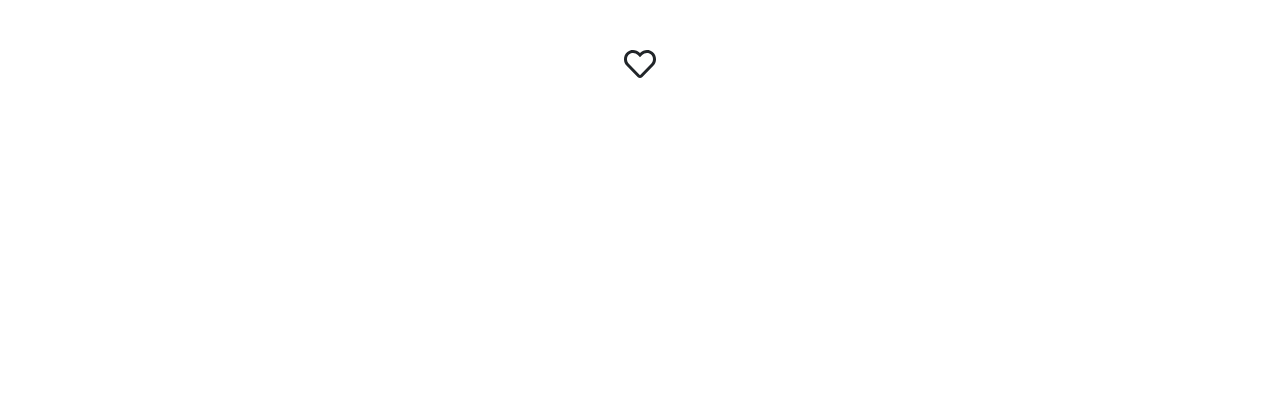
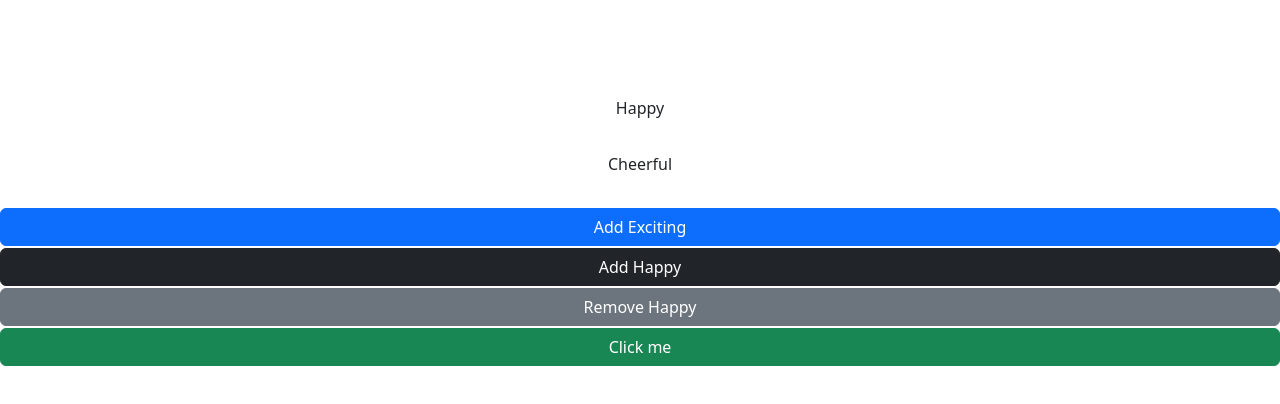
Before and after one commit to Dove-white/my-react-mosh, a React (Vite) app: page / in a window 1280 px wide. Shown: the top 404 px of the page. Built offline with nearby package versions, Linux system fonts and the light colour scheme.

Commit message:
Upgating arrayState

```diff
--- a/src/App.tsx
+++ b/src/App.tsx
@@ -1,10 +1,53 @@
+import { useState } from "react";
 import styles from "./App.module.css";
-import LikeIcon from "./Component/Icon/LikeIcon";
+import Button from "./Component/Button";
+import ListGroup from "./Component/ListGroup";
 
 function App() {
+  const [tag, setTag] = useState(["Happy", "Cheerful"]);
+
+  const handleClick = () => {
+    //Add
+    // const AddTag = [...tag, "exciting"];
+
+    //Remove
+    // const RemoveTag = tag.filter((tag) => tag != "Happy");
+
+    //UpDate
+    const upDate = tag.map((tag) =>
+      tag.toLocaleLowerCase() === "happy" ? "Happiness" : tag
+    );
+    setTag(upDate);
+  };
+
   return (
     <div className={styles.myMultiArticle}>
-      <LikeIcon activeColor="orange" onClick={() => console.log("Clicked")} />
+      <div>
+        <ListGroup items={tag.map((tag) => tag)} />
+      </div>
+      <div
+        style={{
+          display: "flex",
+          flexDirection: "column",
+          gap: "2px",
+        }}
+      >
+        <Button onClick={() => setTag([...tag, "exciting"])}>
+          Add Exciting
+        </Button>
+        <Button color="dark" onClick={() => setTag([...tag, "Happy"])}>
+          Add Happy
+        </Button>
+        <Button
+          color="secondary"
+          onClick={() => setTag(tag.filter((tag) => tag != "Happy"))}
+        >
+          Remove Happy
+        </Button>
+        <Button color="success" onClick={handleClick}>
+          Click me
+        </Button>
+      </div>
     </div>
   );
 }
--- a/src/Component/Icon/LikeIcon.tsx
+++ b/src/Component/Icon/LikeIcon.tsx
@@ -6,6 +6,10 @@ interface iconProps {
   activeColor?: string;
 }
 
+const transition = {
+  transition: "400ms ease-in-out",
+};
+
 const LikeIcon = ({ onClick, activeColor = "red" }: iconProps) => {
   const toggle = () => {
     setStatus(!status);
@@ -13,8 +17,27 @@ const LikeIcon = ({ onClick, activeColor = "red" }: iconProps) => {
   };
 
   const [status, setStatus] = useState(false);
-  if (status === false) return <FaRegHeart size="2rem" onClick={toggle} />;
-  return <FaHeart color={activeColor} size="2rem" onClick={toggle} />;
+
+  if (status)
+    return (
+      <div>
+        <p>
+          Thanks for the Like <FaHeart color="red" />{" "}
+        </p>
+        <FaHeart
+          style={transition}
+          color={activeColor}
+          size="2rem"
+          onClick={toggle}
+        />
+      </div>
+    );
+  return (
+    <div>
+      <p>Please Like</p>
+      <FaRegHeart style={transition} size="2rem" onClick={toggle} />
+    </div>
+  );
 };
 
 export default LikeIcon;
--- a/src/Component/ListGroup/ListGroup.tsx
+++ b/src/Component/ListGroup/ListGroup.tsx
@@ -19,12 +19,12 @@ const ListItems = styled.li<ListItemProps>`
 `;
 
 interface props {
-  heading: string;
+  heading?: string;
   items: string[];
 }
 
 function ListGroup({ heading, items }: props) {
-  let [selectedIndex, setSelectedIndex] = useState(0);
+  let [selectedIndex, setSelectedIndex] = useState(-1);
 
   return (
     <>
```
